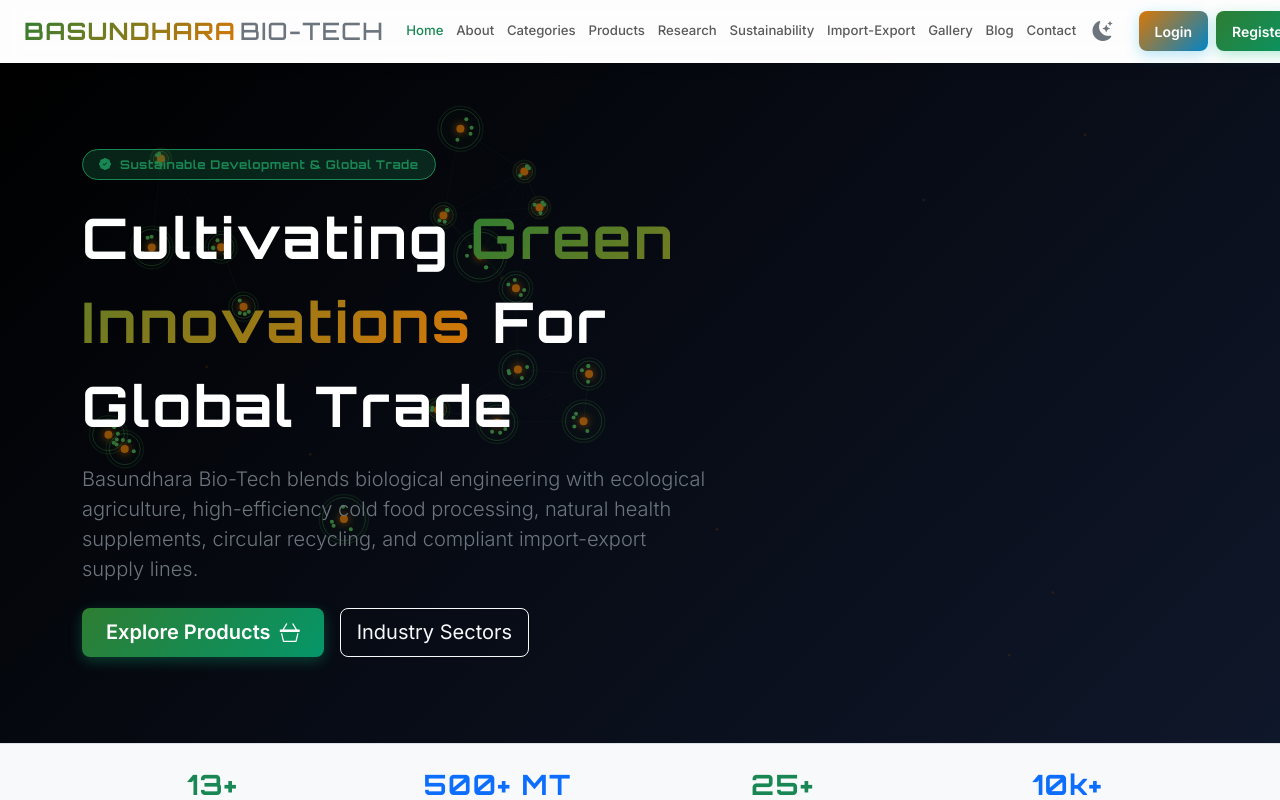
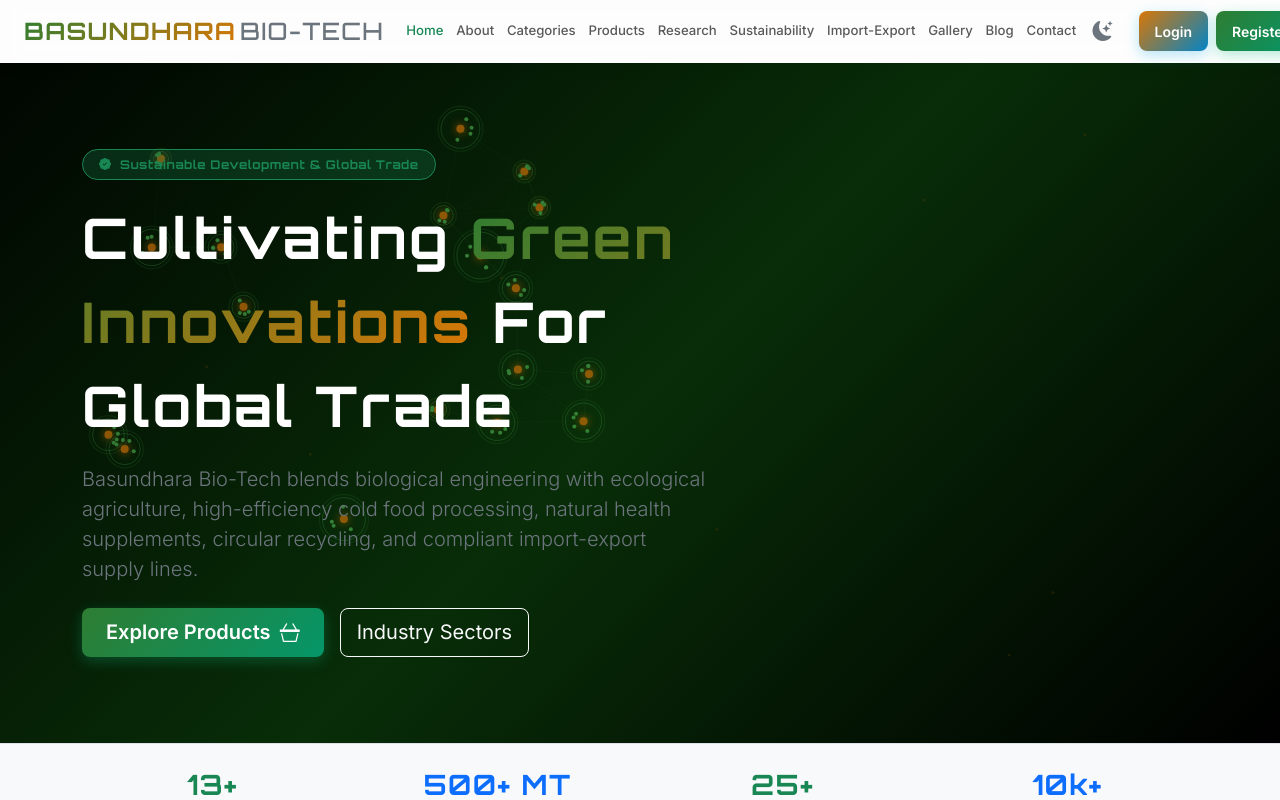
Before and after one commit to sujit-21/basundhara-bio-tech, a React (Vite) app in the folder client/: page / in a window 1280 px wide. Shown: the top 800 px of the page. Built offline with nearby package versions, Linux system fonts and the light colour scheme; no server answers.

Commit message:
Replace blue background with deep forest green to black gradient in Hero section

```diff
--- a/client/src/styles/theme.css
+++ b/client/src/styles/theme.css
@@ -38,7 +38,7 @@
 }
 
 .bg-gradient-science {
-  background: linear-gradient(135deg, var(--dark-bg-deep), #0f172a);
+  background: linear-gradient(135deg, #010601 0%, #082d08 50%, #000000 100%);
 }
 
 .bg-gradient-light {
@@ -295,7 +295,7 @@
 }
 
 .dark-mode .bg-gradient-science {
-  background: var(--dark-bg-deep) !important;
+  background: linear-gradient(135deg, #000200 0%, #051a05 50%, #000000 100%) !important;
 }
 
 .dark-mode .modal-content {
```
